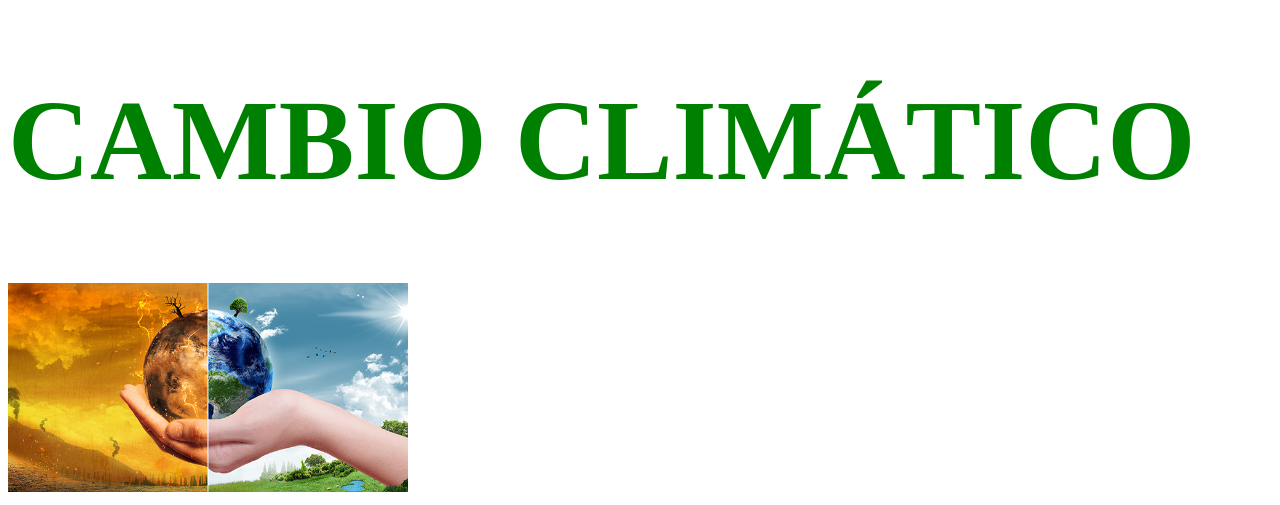
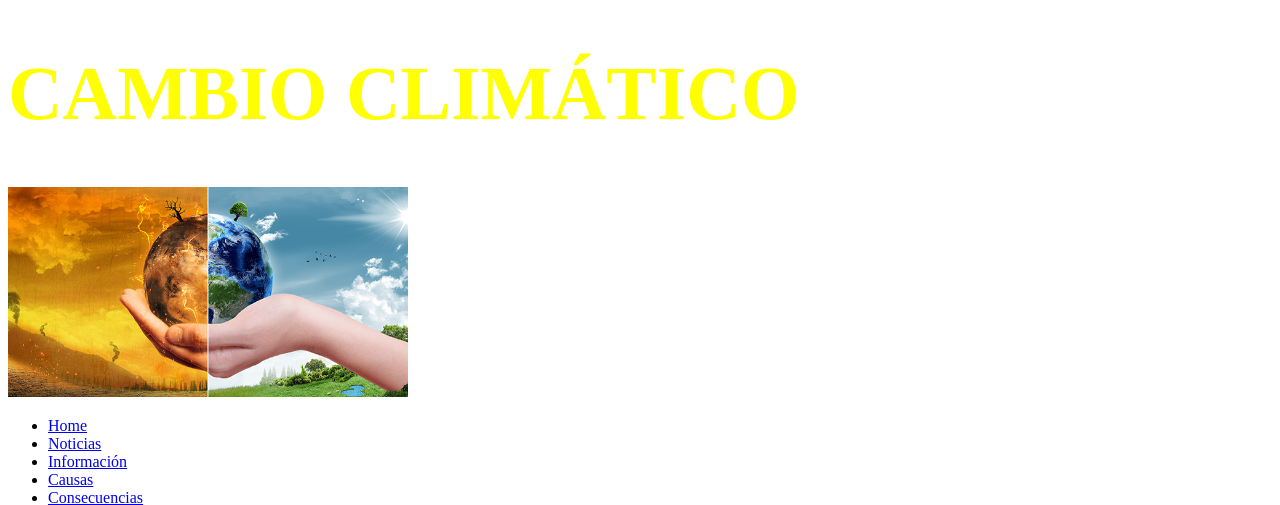
Before and after one commit to pablopassero/proyectoFinalGrupo7, a Django app: page / in a window 1280 px wide. Shown: the top 505 px of the page. Run offline with Django 3.2, Linux system fonts and the light colour scheme.

Commit message:
modificación css

```diff
--- a/static/css/main.css
+++ b/static/css/main.css
@@ -1,5 +1,5 @@
 
 .titulo{
-	color: green;
-	font-size: 3cm;
+	color: yellow;
+	font-size: 2cm;
 }
```
